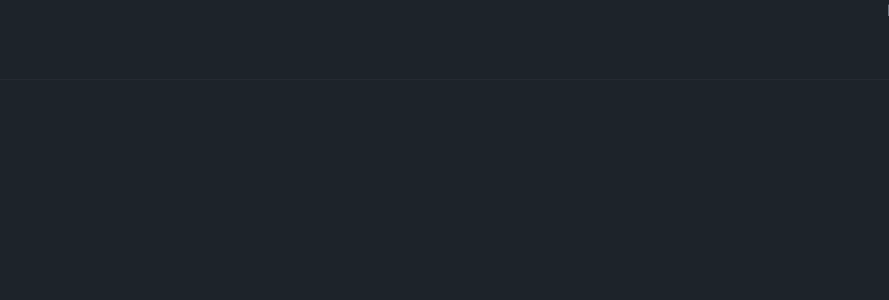
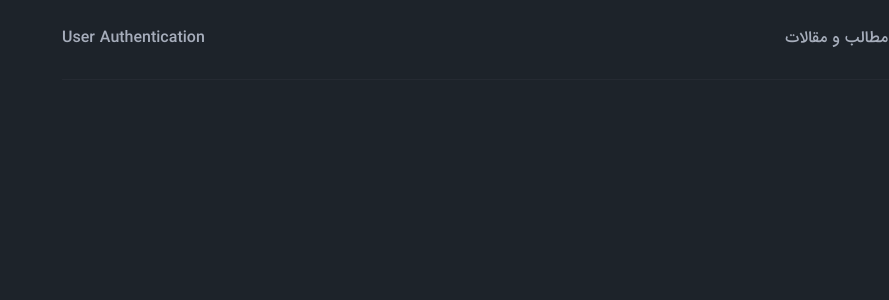
Before and after one commit to POURNASIRI/classbon, a Next.js app: page / in a window 1280 px wide. Shown: the top 300 px of the page, without its empty margins (391-1280 px from the left). Built offline with nearby package versions, Linux system fonts and the light colour scheme.

Commit message:
Add: added header component - #6

```diff
--- /dev/null
+++ b/src/app/_components/footer/index.ts
@@ -0,0 +1 @@
+export * from './footer'
--- a/src/app/_components/header/heade.tsx
+++ b/src/app/_components/header/heade.tsx
@@ -1,8 +1,19 @@
 import Image from "next/image";
+import { TopNavigation } from "./top-navigation";
+
 export const Header: React.FC = () => {
   return (
     <header className="border-b dark:border-base-content dark:border-opacity-5">
-        Header
+      <div className="container flex items-center justify-between">
+        <Image
+          src="/images/logo-light.svg"
+          width={100}
+          height={36}
+          alt="کلاسبن"
+        />
+        <TopNavigation />
+        <div className="mr-auto">User Authentication</div>
+      </div>
     </header>
   );
 };
--- /dev/null
+++ b/src/app/_components/header/index.ts
@@ -0,0 +1 @@
+export * from './heade'
--- /dev/null
+++ b/src/app/_components/header/top-navigation.tsx
@@ -0,0 +1,35 @@
+"use client"; // because use want use usePathname for change style of active page
+
+import Link from "next/link";
+import { usePathname } from "next/navigation";
+
+export const TopNavigation: React.FC = () => {
+  const menuItems: NavigationMenuItem[] = [
+    { title: "صفحه اصلی", href: "/" },
+    { title: "دوره‌های ری‌اکت و نکست", href: "/courses" },
+    { title: "مطالب و مقالات", href: "/blog" },
+  ];
+
+  const pathname = usePathname();
+
+  return (
+    <ul className="flex gap-x-8 mr-12">
+      {menuItems.map((item) => {
+        const isActive = pathname === item.href;
+        return (
+          <li key={`navigation-${item.href}`}>
+            <Link
+              href={item.href}
+              className={`hover:text-primary transition-colors pb-2 ${
+                isActive &&
+                "border-b-2 dark:text-primary  dark:border-primary/30"
+              }`}
+            >
+              {item.title}
+            </Link>
+          </li>
+        );
+      })}
+    </ul>
+  );
+};
--- a/src/app/layout.tsx
+++ b/src/app/layout.tsx
@@ -1,8 +1,8 @@
 import "./globals.css";
 import { Figtree } from "next/font/google";
 import localFont from "next/font/local";
-import { Header } from "./_components/header/heade";
-import { Footer } from "./_components/footer/footer";
+import { Header } from "./_components/header";
+import { Footer } from "./_components/footer";
 
 const figtree = Figtree({
   display: "swap",
--- /dev/null
+++ b/src/types/navigation-menu-item.ts
@@ -0,0 +1,4 @@
+type NavigationMenuItem = {
+    title: string;
+    href: string;
+  };
--- a/tailwind.config.ts
+++ b/tailwind.config.ts
@@ -57,6 +57,9 @@ const config: Config = {
   ],
   theme: {
     colors:tailwindColors,
+    container:{
+      center:true
+    },
     extend: {
     },
   },
```
Also changed, not shown: public/images/logo-light.svg (added).
